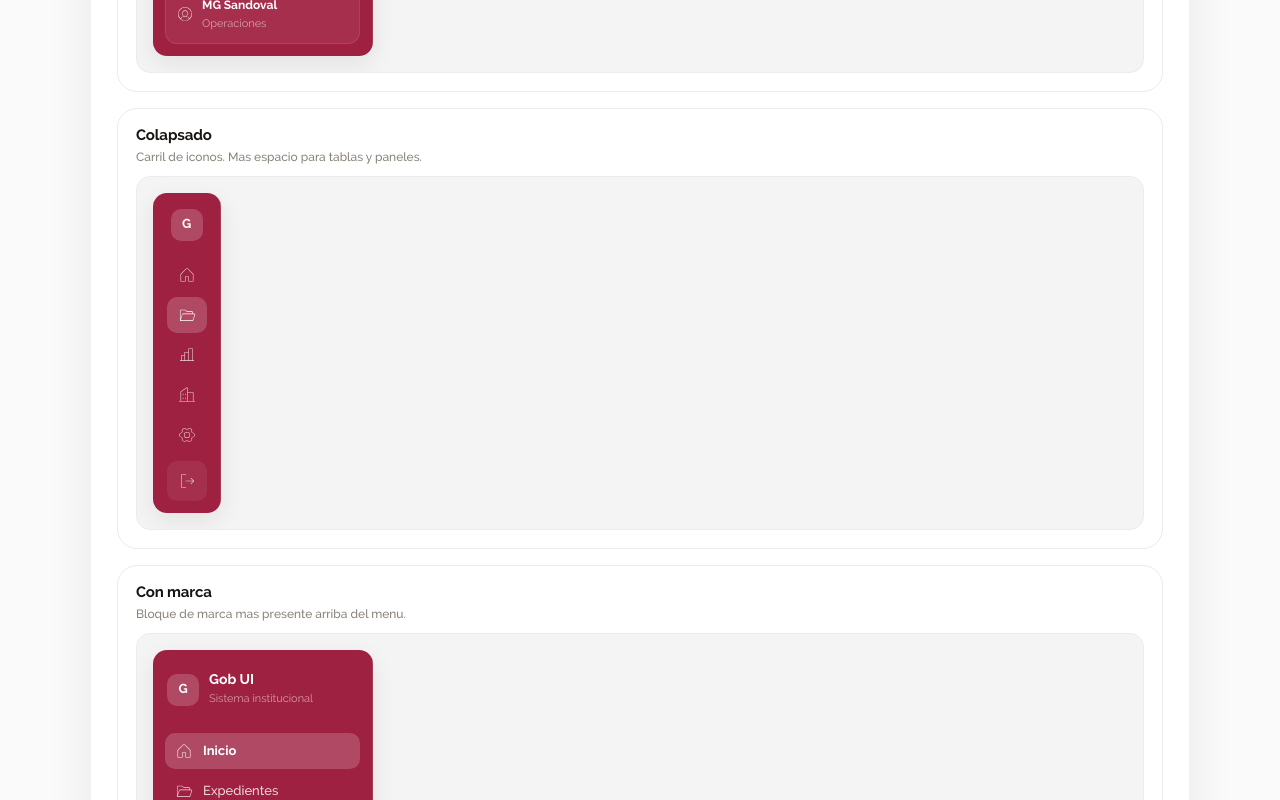
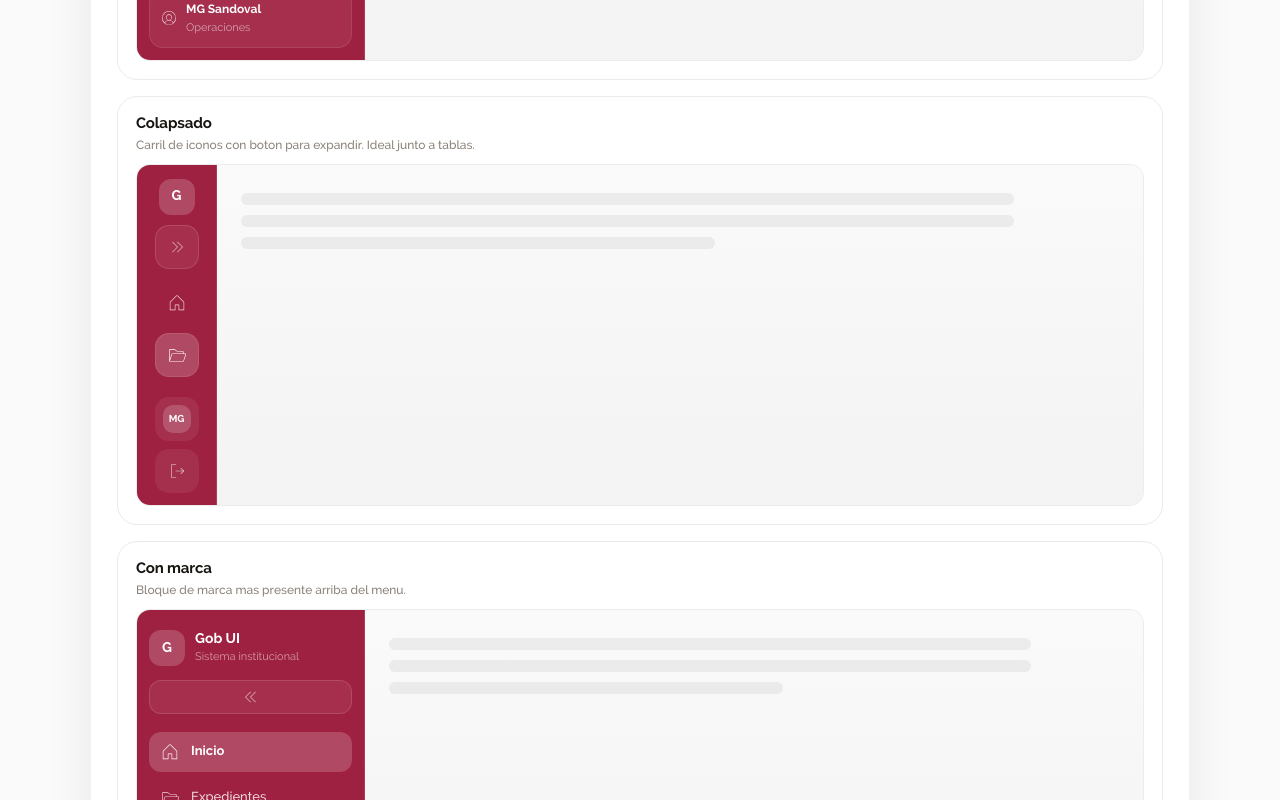
Before and after one commit to mariasan001/gob_ui, a Next.js app in the folder apps/web-next/: page /menu-lateral in a window 1280 px wide. Shown: the part 780-1580 px from the top of the page. Built offline with nearby package versions, Linux system fonts and the light colour scheme.

Commit message:
Mejora el colapso del Menu lateral
Todos los ejemplos se pueden colapsar con un boton. El carril de iconos
queda mas usable (botones 44px, avatar, animacion de ancho).

Co-authored-by: mariasan001 <mariasan001@users.noreply.github.com>

```diff
--- a/apps/web-next/src/app/menu-lateral/menu-data.ts
+++ b/apps/web-next/src/app/menu-lateral/menu-data.ts
@@ -28,13 +28,13 @@ export const MENU_EXAMPLES: MenuExample[] = [
   {
     id: 'basic',
     title: 'Basico',
-    description: 'Icono + etiqueta. Uso estandar de consolas institucionales.',
+    description: 'Icono + etiqueta. Usa el boton para colapsar o expandir.',
     variant: 'basic',
   },
   {
     id: 'collapsed',
     title: 'Colapsado',
-    description: 'Carril de iconos. Mas espacio para tablas y paneles.',
+    description: 'Carril de iconos con boton para expandir. Ideal junto a tablas.',
     variant: 'collapsed',
   },
   {
@@ -86,7 +86,7 @@ export const MENU_ATTRS = [
     name: 'collapsed',
     type: 'boolean',
     defaultValue: 'false',
-    body: 'Fuerza el modo carril de iconos (igual que variant="collapsed").',
+    body: 'Activa el carril compacto de iconos. Combinalo con un boton para alternar.',
   },
 ] as const;
 
@@ -105,25 +105,34 @@ function icon(lang: CodeLang, name: string): string {
 
 function bodyFor(lang: CodeLang, example: MenuExample): string {
   const i = '  ';
-  const brand =
-    example.variant === 'brand'
+  const collapsed = example.variant === 'collapsed';
+  const brand = collapsed
+    ? `${i}<div slot="brand" class="brand">
+${i}  <span class="mark">G</span>
+${i}  <button type="button" aria-label="Expandir menu">
+${i}    ${icon(lang, 'CaretDoubleRight')}
+${i}  </button>
+${i}</div>`
+    : example.variant === 'brand'
       ? `${i}<div slot="brand" class="brand brand--lg">
 ${i}  <span class="mark">G</span>
 ${i}  <div>
 ${i}    <strong>Gob UI</strong>
 ${i}    <small>Sistema institucional</small>
 ${i}  </div>
+${i}  <button type="button" aria-label="Colapsar menu">
+${i}    ${icon(lang, 'CaretDoubleLeft')}
+${i}  </button>
 ${i}</div>`
-      : example.variant === 'collapsed'
-        ? `${i}<div slot="brand" class="brand">
-${i}  <span class="mark">G</span>
-${i}</div>`
-        : `${i}<div slot="brand" class="brand">
+      : `${i}<div slot="brand" class="brand">
 ${i}  <span class="mark">G</span>
 ${i}  <div>
 ${i}    <strong>Gob UI</strong>
 ${i}    <small>Sistema institucional</small>
 ${i}  </div>
+${i}  <button type="button" aria-label="Colapsar menu">
+${i}    ${icon(lang, 'CaretDoubleLeft')}
+${i}  </button>
 ${i}</div>`;
 
   const navBasic = `${i}<a href="#" class="nav-item is-active" data-active="true">
@@ -237,6 +246,8 @@ function iconImports(lang: CodeLang): string {
   if (lang === 'react') {
     return `import {
   Buildings,
+  CaretDoubleLeft,
+  CaretDoubleRight,
   ChartBar,
   FolderOpen,
   GearSix,
@@ -251,6 +262,8 @@ import '@mariasan001/ui-wc';
   if (lang === 'vue') {
     return `import {
   PhBuildings,
+  PhCaretDoubleLeft,
+  PhCaretDoubleRight,
   PhChartBar,
   PhFolderOpen,
   PhGearSix,
@@ -272,7 +285,9 @@ export function buildSnippet(
   example: MenuExample,
   tone: Tone,
 ): string {
-  const attrs = ` variant="${example.variant}" tone="${tone}"`;
+  const variant = example.variant === 'collapsed' ? 'basic' : example.variant;
+  const collapsedAttr = example.variant === 'collapsed' ? ' collapsed' : '';
+  const attrs = ` variant="${variant}" tone="${tone}"${collapsedAttr}`;
   const body = bodyFor(lang, example);
 
   if (lang === 'html') {
--- a/apps/web-next/src/app/menu-lateral/menu-demo.tsx
+++ b/apps/web-next/src/app/menu-lateral/menu-demo.tsx
@@ -2,6 +2,8 @@
 
 import {
   Buildings,
+  CaretDoubleLeft,
+  CaretDoubleRight,
   ChartBar,
   FolderOpen,
   GearSix,
@@ -9,6 +11,7 @@ import {
   SignOut,
   UserCircle,
 } from '@phosphor-icons/react';
+import { useState } from 'react';
 
 import type { SidebarVariant, Tone } from '@mariasan001/ui-wc';
 
@@ -30,30 +33,52 @@ const NAV: {
 function Brand({
   collapsed,
   large,
+  onToggle,
 }: {
-  collapsed?: boolean;
+  collapsed: boolean;
   large?: boolean;
+  onToggle: () => void;
 }) {
   return (
     <div slot="brand" className={`${local.brand} ${large ? local.brandLg : ''}`}>
+      <div className={local.brandTop}>
         <span className={local.mark} aria-hidden="true">
           G
         </span>
         {!collapsed ? (
-        <div>
+          <div className={local.brandText}>
             <strong>Gob UI</strong>
             <small>Sistema institucional</small>
           </div>
         ) : null}
       </div>
+      <button
+        type="button"
+        className={local.toggle}
+        onClick={onToggle}
+        aria-label={collapsed ? 'Expandir menu' : 'Colapsar menu'}
+        title={collapsed ? 'Expandir' : 'Colapsar'}
+      >
+        {collapsed ? (
+          <CaretDoubleRight weight="thin" size={16} />
+        ) : (
+          <CaretDoubleLeft weight="thin" size={16} />
+        )}
+      </button>
+    </div>
   );
 }
 
-function Footer({ collapsed }: { collapsed?: boolean }) {
+function Footer({ collapsed }: { collapsed: boolean }) {
   if (collapsed) {
     return (
-      <div slot="footer" className={local.footIcon} title="Salir">
+      <div slot="footer" className={local.footRail}>
+        <button type="button" className={local.railBtn} title="Perfil" aria-label="Perfil">
+          <span className={local.avatar}>MG</span>
+        </button>
+        <button type="button" className={local.railBtn} title="Salir" aria-label="Salir">
           <SignOut weight="thin" size={18} aria-hidden="true" />
+        </button>
       </div>
     );
   }
@@ -70,66 +95,49 @@ function Footer({ collapsed }: { collapsed?: boolean }) {
 
 function NavItems({
   variant,
+  collapsed,
   active = 'Inicio',
 }: {
   variant: SidebarVariant;
+  collapsed: boolean;
   active?: string;
 }) {
-  const collapsed = variant === 'collapsed';
   const showBadges = variant === 'badges';
   const grouped = variant === 'grouped';
 
-  if (grouped) {
+  const renderItem = (label: string, Icon: typeof House, badge?: number) => (
+    <a
+      key={label}
+      href="#"
+      className={`${local.navItem} ${collapsed ? local.navItemRail : ''} ${
+        label === active ? local.navActive : ''
+      }`}
+      data-active={label === active ? 'true' : undefined}
+      data-tooltip={label}
+      title={label}
+      onClick={(e) => e.preventDefault()}
+    >
+      <span className={local.navIcon}>
+        <Icon weight="thin" size={20} aria-hidden="true" />
+        {showBadges && badge && collapsed ? <i className={local.badgeDot} /> : null}
+      </span>
+      {!collapsed ? <span className={local.navLabel}>{label}</span> : null}
+      {showBadges && badge && !collapsed ? <em className={local.badge}>{badge}</em> : null}
+    </a>
+  );
+
+  if (grouped && !collapsed) {
     return (
       <>
         <p className={local.group}>Operacion</p>
-        {NAV.slice(0, 3).map(({ label, Icon }) => (
-          <a
-            key={label}
-            href="#"
-            className={`${local.navItem} ${label === active ? local.navActive : ''}`}
-            data-active={label === active ? 'true' : undefined}
-            onClick={(e) => e.preventDefault()}
-          >
-            <Icon weight="thin" size={18} aria-hidden="true" />
-            <span>{label}</span>
-          </a>
-        ))}
+        {NAV.slice(0, 3).map(({ label, Icon, badge }) => renderItem(label, Icon, badge))}
         <p className={local.group}>Sistema</p>
-        {NAV.slice(3).map(({ label, Icon }) => (
-          <a
-            key={label}
-            href="#"
-            className={`${local.navItem} ${label === active ? local.navActive : ''}`}
-            data-active={label === active ? 'true' : undefined}
-            onClick={(e) => e.preventDefault()}
-          >
-            <Icon weight="thin" size={18} aria-hidden="true" />
-            <span>{label}</span>
-          </a>
-        ))}
+        {NAV.slice(3).map(({ label, Icon, badge }) => renderItem(label, Icon, badge))}
       </>
     );
   }
 
-  return (
-    <>
-      {NAV.map(({ label, Icon, badge }) => (
-        <a
-          key={label}
-          href="#"
-          className={`${local.navItem} ${label === active ? local.navActive : ''}`}
-          data-active={label === active ? 'true' : undefined}
-          title={collapsed ? label : undefined}
-          onClick={(e) => e.preventDefault()}
-        >
-          <Icon weight="thin" size={18} aria-hidden="true" />
-          {!collapsed ? <span>{label}</span> : null}
-          {showBadges && badge ? <em className={local.badge}>{badge}</em> : null}
-        </a>
-      ))}
-    </>
-  );
+  return <>{NAV.map(({ label, Icon, badge }) => renderItem(label, Icon, badge))}</>;
 }
 
 export function MenuDemo({
@@ -139,21 +147,34 @@ export function MenuDemo({
   example: MenuExample;
   tone: Tone;
 }) {
-  const collapsed = example.variant === 'collapsed';
+  const [collapsed, setCollapsed] = useState(example.variant === 'collapsed');
+  const variant = example.variant === 'collapsed' ? 'basic' : example.variant;
 
   return (
+    <div className={local.stageFrame}>
       <gob-sidebar
-      variant={example.variant}
+        variant={variant}
         tone={tone}
         collapsed={collapsed || undefined}
-      className={local.sidebar}
+        className={`${local.sidebar} ${collapsed ? local.sidebarRail : ''}`}
       >
-      <Brand collapsed={collapsed} large={example.variant === 'brand'} />
+        <Brand
+          collapsed={collapsed}
+          large={example.variant === 'brand' && !collapsed}
+          onToggle={() => setCollapsed((value) => !value)}
+        />
         <NavItems
           variant={example.variant}
-        active={example.variant === 'collapsed' ? 'Expedientes' : 'Inicio'}
+          collapsed={collapsed}
+          active={example.variant === 'collapsed' || collapsed ? 'Expedientes' : 'Inicio'}
         />
         <Footer collapsed={collapsed} />
       </gob-sidebar>
+      <div className={local.stageContent} aria-hidden="true">
+        <span className={local.stageLine} />
+        <span className={local.stageLine} />
+        <span className={`${local.stageLine} ${local.stageLineShort}`} />
+      </div>
+    </div>
   );
 }
--- a/apps/web-next/src/app/menu-lateral/menu.module.css
+++ b/apps/web-next/src/app/menu-lateral/menu.module.css
@@ -64,62 +64,103 @@
 }
 
 .stage {
-  display: flex;
-  align-items: stretch;
-  justify-content: flex-start;
-  min-height: 320px;
-  padding: 16px;
+  display: block;
+  min-height: 340px;
+  padding: 0;
   border-radius: 14px;
   background: #f4f4f4;
   border: 1px solid #ececec;
   overflow: hidden;
 }
 
+.stageFrame {
+  display: grid;
+  grid-template-columns: auto minmax(0, 1fr);
+  min-height: 340px;
+  height: 340px;
+}
+
+.stageContent {
+  display: grid;
+  align-content: start;
+  gap: 10px;
+  padding: 28px 24px;
+  background:
+    linear-gradient(180deg, #fafafa 0%, #f3f3f3 100%);
+}
+
+.stageLine {
+  display: block;
+  height: 12px;
+  border-radius: 8px;
+  background: rgba(24, 21, 17, 0.06);
+  width: 88%;
+}
+
+.stageLineShort {
+  width: 54%;
+}
+
 .sidebar {
-  --gob-sidebar-width: 220px;
-  --gob-sidebar-collapsed-width: 68px;
-  height: 288px;
-  border-radius: 14px;
+  --gob-sidebar-width: 228px;
+  --gob-sidebar-collapsed-width: 80px;
+  height: 100%;
   overflow: hidden;
-  box-shadow: 0 8px 24px rgba(24, 21, 17, 0.08);
+}
+
+.sidebarRail {
+  --gob-sidebar-collapsed-width: 80px;
 }
 
 .brand {
+  display: grid;
+  gap: 10px;
+  width: 100%;
+  min-width: 0;
+}
+
+.brandTop {
   display: flex;
   align-items: center;
   gap: 10px;
   min-width: 0;
 }
 
-.brandLg {
-  padding: 4px 2px 8px;
+.brandLg .brandTop {
+  padding: 2px 0 4px;
 }
 
-.brand strong {
+.brandText {
+  min-width: 0;
+  overflow: hidden;
+}
+
+.brandText strong {
   display: block;
   font-size: 14px;
   font-weight: 700;
   line-height: 1.2;
   color: var(--gob-sidebar-active-text, inherit);
+  white-space: nowrap;
 }
 
-.brand small {
+.brandText small {
   display: block;
   margin-top: 2px;
   font-size: 11px;
   color: var(--gob-sidebar-muted, #9a9590);
+  white-space: nowrap;
 }
 
 .mark {
   display: grid;
   place-items: center;
-  width: 32px;
-  height: 32px;
-  border-radius: 10px;
-  background: color-mix(in srgb, #fff 18%, transparent);
+  width: 36px;
+  height: 36px;
+  border-radius: 12px;
   background: var(--gob-sidebar-accent, #9f2141);
   color: #fff;
-  font-size: 13px;
+  font-size: 14px;
   font-weight: 700;
   flex: 0 0 auto;
 }
@@ -129,22 +170,76 @@
   background: rgba(255, 255, 255, 0.18);
 }
 
+.toggle {
+  appearance: none;
+  display: inline-flex;
+  align-items: center;
+  justify-content: center;
+  gap: 6px;
+  width: 100%;
+  min-height: 34px;
+  border: 1px solid color-mix(in srgb, currentColor 16%, transparent);
+  border-radius: 12px;
+  background: color-mix(in srgb, currentColor 8%, transparent);
+  color: inherit;
+  cursor: pointer;
+  transition: background 140ms ease, transform 140ms ease;
+}
+
+.toggle:hover {
+  background: color-mix(in srgb, currentColor 14%, transparent);
+}
+
+:global(gob-sidebar[collapsed]) .brandTop {
+  justify-content: center;
+}
+
+:global(gob-sidebar[collapsed]) .toggle {
+  width: 44px;
+  min-height: 44px;
+  margin-inline: auto;
+  border-radius: 14px;
+}
+
 .navItem {
+  position: relative;
   display: flex;
   align-items: center;
   gap: 10px;
-  min-height: 36px;
+  min-height: 40px;
   padding: 0 10px;
-  border-radius: 10px;
+  border-radius: 12px;
   color: inherit;
   text-decoration: none;
   font-size: 13px;
   font-weight: 500;
+  transition: background 140ms ease, color 140ms ease;
 }
 
-.navItem span {
+.navItemRail {
+  justify-content: center;
+  width: 44px;
+  height: 44px;
+  min-height: 44px;
+  padding: 0;
+  border-radius: 14px;
+}
+
+.navIcon {
+  position: relative;
+  display: grid;
+  place-items: center;
+  flex: 0 0 auto;
+  width: 22px;
+  height: 22px;
+}
+
+.navLabel {
   flex: 1 1 auto;
   min-width: 0;
+  white-space: nowrap;
+  overflow: hidden;
+  text-overflow: ellipsis;
 }
 
 .navActive {
@@ -153,16 +248,8 @@
   font-weight: 700;
 }
 
-:global(gob-sidebar[variant='collapsed']) .navItem,
-:global(gob-sidebar[collapsed]) .navItem {
-  justify-content: center;
-  width: 40px;
-  padding: 0;
-}
-
-:global(gob-sidebar[variant='collapsed']) .brand,
-:global(gob-sidebar[collapsed]) .brand {
-  justify-content: center;
+.navItemRail.navActive {
+  box-shadow: inset 0 0 0 1px color-mix(in srgb, currentColor 10%, transparent);
 }
 
 .group {
@@ -192,12 +279,23 @@
   text-align: center;
 }
 
+.badgeDot {
+  position: absolute;
+  top: -2px;
+  right: -4px;
+  width: 7px;
+  height: 7px;
+  border-radius: 50%;
+  background: var(--gob-sidebar-active-text, #fff);
+  box-shadow: 0 0 0 2px color-mix(in srgb, var(--gob-sidebar-bg, #9f2141) 80%, transparent);
+}
+
 .foot {
   display: flex;
   align-items: center;
   gap: 8px;
   padding: 10px;
-  border-radius: 12px;
+  border-radius: 14px;
   background: color-mix(in srgb, currentColor 8%, transparent);
   border: 1px solid color-mix(in srgb, currentColor 12%, transparent);
 }
@@ -216,14 +314,36 @@
   color: var(--gob-sidebar-muted, #9a9590);
 }
 
-.footIcon {
+.footRail {
+  display: grid;
+  gap: 8px;
+  justify-items: center;
+  width: 100%;
+}
+
+.railBtn {
+  appearance: none;
   display: grid;
   place-items: center;
-  width: 40px;
-  height: 40px;
-  border-radius: 10px;
+  width: 44px;
+  height: 44px;
+  border: 0;
+  border-radius: 14px;
   background: color-mix(in srgb, currentColor 8%, transparent);
   color: inherit;
+  cursor: default;
+}
+
+.avatar {
+  display: grid;
+  place-items: center;
+  width: 28px;
+  height: 28px;
+  border-radius: 10px;
+  background: var(--gob-sidebar-active-bg, rgba(255, 255, 255, 0.18));
+  color: var(--gob-sidebar-active-text, #fff);
+  font-size: 10px;
+  font-weight: 700;
 }
 
 .tableWrap {
@@ -272,7 +392,17 @@
 }
 
 @media (max-width: 640px) {
-  .stage {
-    min-height: 300px;
+  .stageFrame {
+    grid-template-columns: 1fr;
+    height: auto;
+    min-height: 0;
+  }
+
+  .sidebar {
+    height: 320px;
+  }
+
+  .stageContent {
+    display: none;
   }
 }
--- a/apps/web-next/src/app/menu-lateral/page.tsx
+++ b/apps/web-next/src/app/menu-lateral/page.tsx
@@ -51,8 +51,8 @@ export default function MenuLateralPage() {
           </Link>
           <h1 className={s.title}>Menu lateral</h1>
           <p className={s.hint}>
-            Navegacion lateral para consolas. Pasa el mouse y pulsa <strong>Copiar</strong> para
-            el codigo en <strong>{lang.toUpperCase()}</strong>.
+            Navegacion lateral colapsable. Prueba el boton del menu y pulsa <strong>Copiar</strong>{' '}
+            para el codigo en <strong>{lang.toUpperCase()}</strong>.
           </p>
           <p className={s.version}>Version 1.0 / Libreria Gob_v2</p>
         </div>
--- a/packages/ui-wc/src/components/sidebar/gob-sidebar.element.ts
+++ b/packages/ui-wc/src/components/sidebar/gob-sidebar.element.ts
@@ -60,8 +60,7 @@ class GobSidebarElement extends SafeHTMLElement {
   private syncState() {
     const variant = resolveSidebarVariant(this.getAttribute('variant'));
     const tone = resolveSidebarTone(this.getAttribute('tone'));
-    const collapsed =
-      this.hasAttribute('collapsed') || variant === 'collapsed';
+    const collapsed = this.hasAttribute('collapsed');
 
     this.rootEl.dataset.variant = variant;
     this.rootEl.dataset.tone = tone;
```
Also changed, not shown: packages/ui-wc/src/components/sidebar/sidebar-styles.ts (+19 -15 lines). Lines whose indentation alone changed are shown as unchanged.
